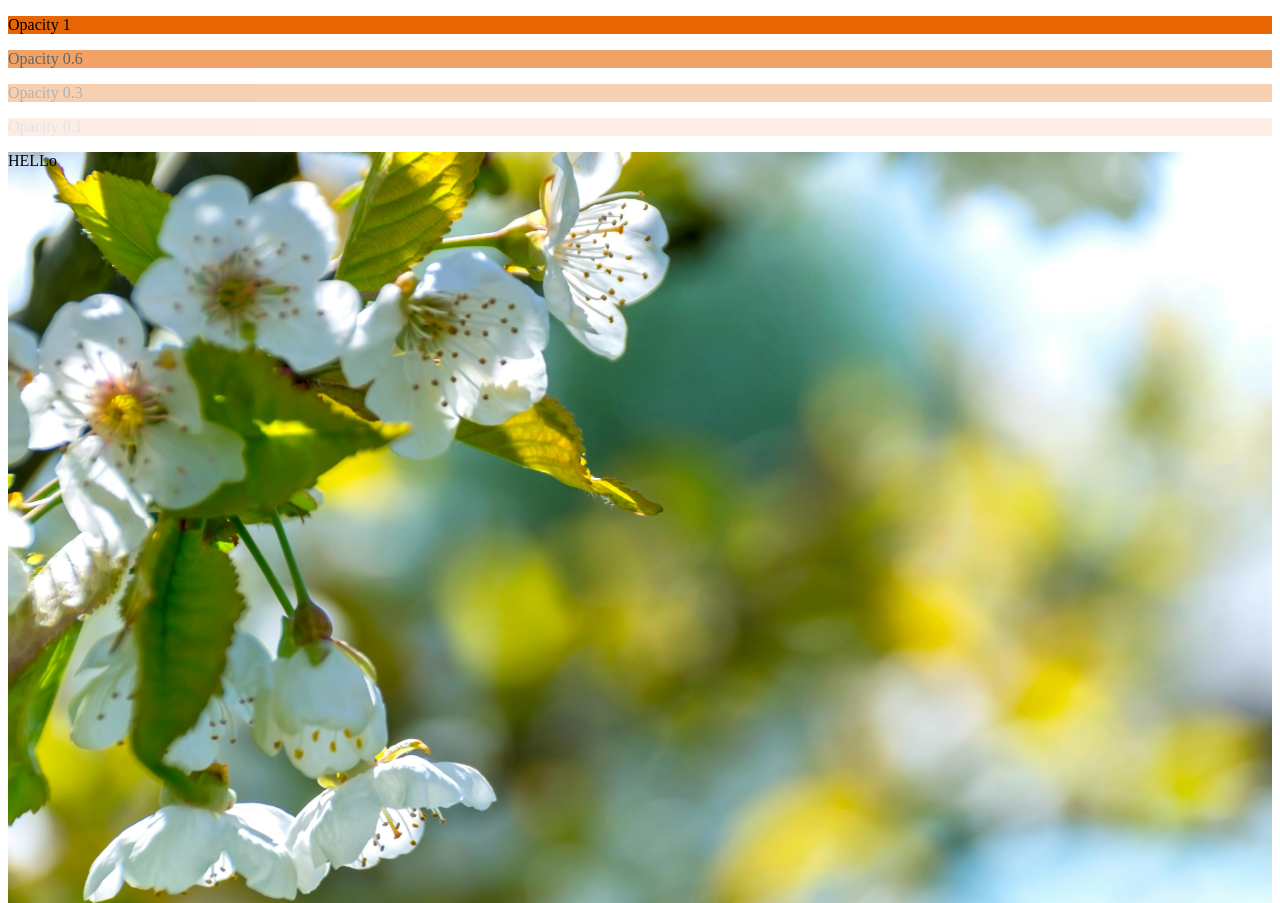
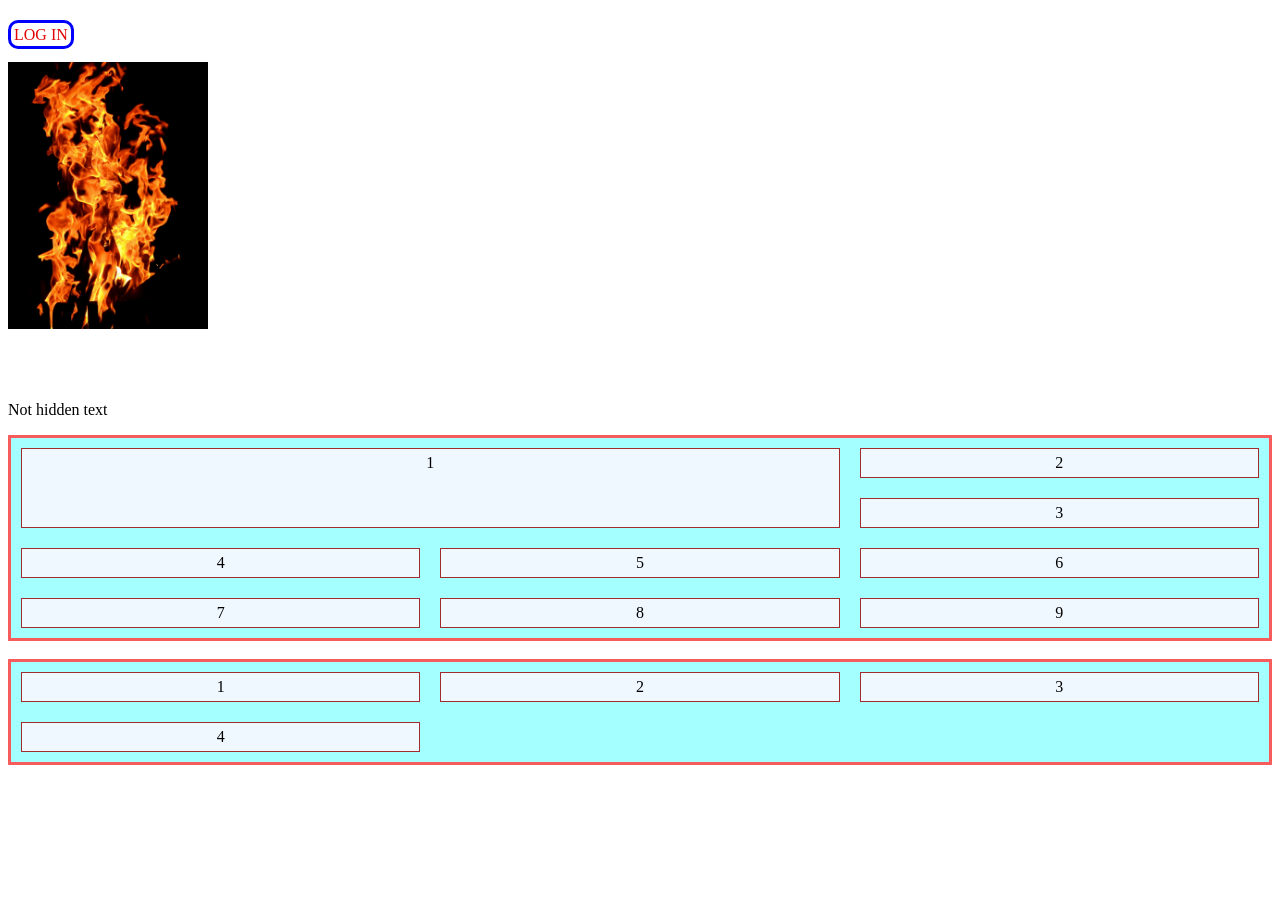
Before and after one commit to mehuasd/a2, a plain HTML site: page index.html in a window 1280 px wide. Shown: the top 903 px of the page. After the commit the page ends 800 px from the top, so only its background shows below. Drawn offline with Linux system fonts and the light colour scheme.

Commit message:
All  Done 11

```diff
--- a/index.html
+++ b/index.html
@@ -19,10 +19,10 @@
         color: blue;
       }
     </style>
-    <link rel="stylesheet" href="style.css" />
+    <link rel="stylesheet" href="style.css"/>
   </head>
   <body>
-    <section id="hide">
+    <section class="hide">
       <h2 style="color: coral">Used Inline css</h2>
       <p style="color: aqua">Also here in paragraph tag</p>
       <hr />
@@ -93,13 +93,13 @@
       </div>
     </section>
 
-    <section>
+    <section class="hide">
       <p class="bg">Opacity 1</p>
       <p class="bg op1">Opacity 0.6</p>
       <p class="bg op2">Opacity 0.3</p>
       <p class="bg op3">Opacity 0.1</p>
     </section>
-    <section id="sec">
+    <section id="sec" class="hide">
         <div class="a1">
             HELLo
         </div>
@@ -117,7 +117,7 @@
         <p>Not hidden text</p>
     </section>
 
-    <section>
+    <section class="hide">
       <div class="padding-margin">
         Hello
       </div>
@@ -125,5 +125,30 @@
         <img src="image/aag.jpg" alt="aag" height="170" width="100">
       </div>
     </section>
+    <section>
+      <div class="gcontainer">
+        <div class="item item1">1</div>
+        <div class="item">2</div>
+        <div class="item">3</div>
+        <div class="item">4</div>
+        <div class="item">5</div>
+        <div class="item">6</div>
+        <div class="item">7</div>
+        <div class="item">8</div>
+        <div class="item">9</div>
+      </div>
+      <br/>
+      <div class="gcontainer">
+        <div class="item itemm1">1</div>
+        <div class="item item2">2</div>
+        <div class="item item3">3</div>
+        <div class="item item4">4</div>
+        <!-- <div class="item item5">5</div>
+        <div class="item item6">6</div>
+        <div class="item item7">7</div>
+        <div class="item item8">8</div>
+        <div class="item item9">9</div> -->
+      </div>
+    </section>
   </body>
 </html>
--- a/style.css
+++ b/style.css
@@ -108,7 +108,7 @@ ul{
     /* list-style: none; */
 }
 
-#hide{
+.hide{
     display: none;
 }
 
@@ -190,8 +190,39 @@ ul{
     /* position: relative; */
     /* position: absolute; */
     position: sticky;
-    top: 0px;
+    top: 10px;
     right: 100px;
     /* bottom: 0px; */
     /* left: 100px; */
 }
+
+/* ---------9-7-25--------- */
+
+.gcontainer{
+    display: grid;
+    /* display: inline-grid; */
+    grid-template-columns: auto auto auto;
+    background-color: rgba(0, 255, 255, 0.355);
+    padding: 10px;
+    /* gap: 100px 20px; */
+    grid-gap:20px 20px;
+    border: 3px solid rgb(247, 92, 92);
+}
+.item{
+    background-color: aliceblue;
+    text-align: center;
+    padding: 5px;
+    border: 1px solid rgb(160, 45, 45);
+    /* border-radius: 15px; */
+}
+
+.item1{
+    /* grid-column-start: 1;
+    grid-column-end: 3;
+    grid-row-start: 1;
+    grid-row-end: 3; */
+    grid-column: 1/3;
+    grid-row: 1/3;
+}
+
+/* ---------10-7-25--------- */
```
Also changed, not shown: a.html (added).
